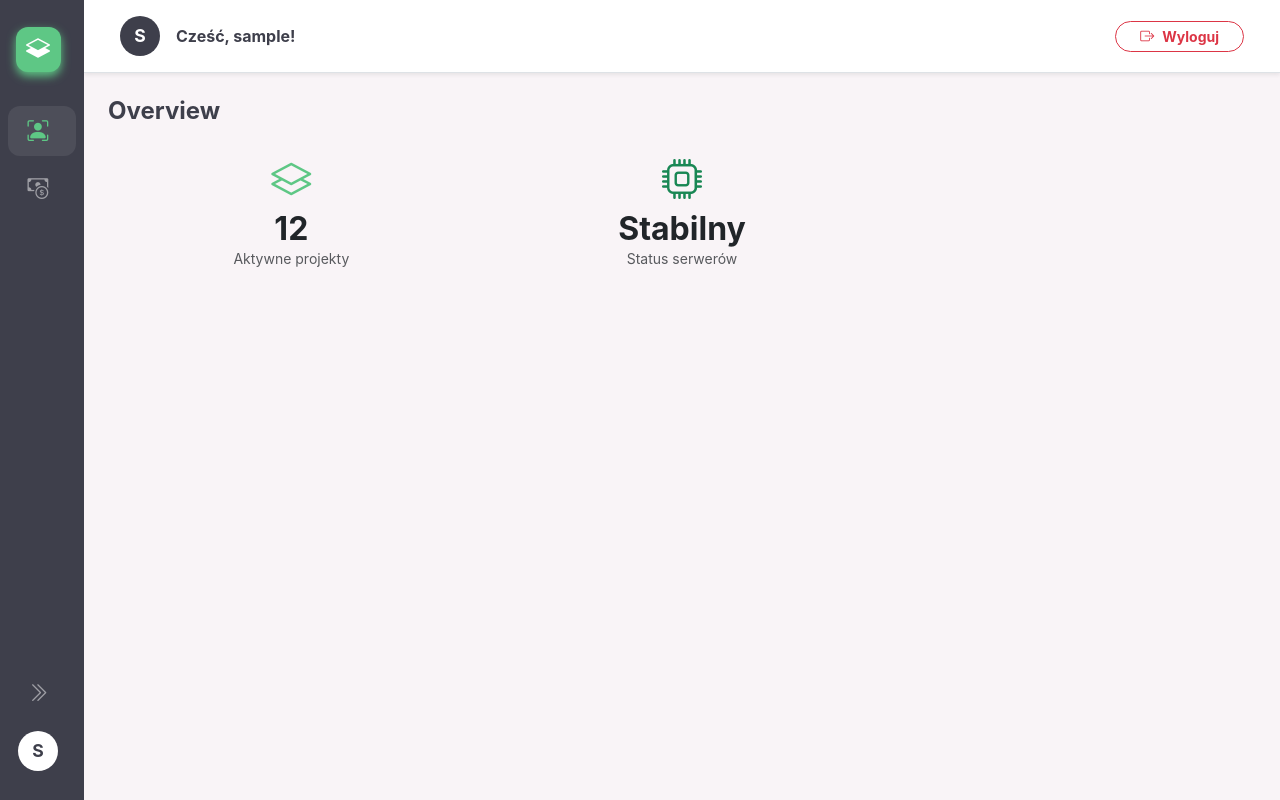
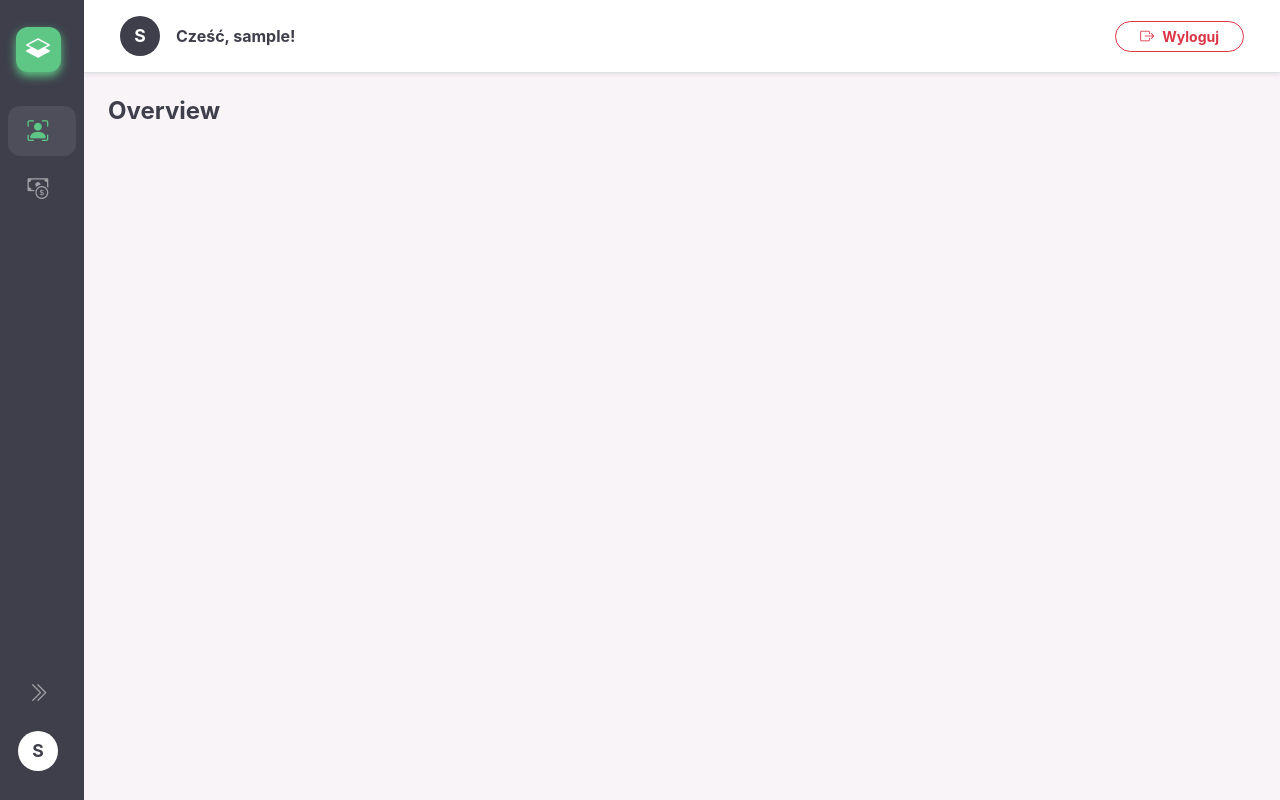
Before and after one commit to Matitek24/SkrzypekAPP, an Angular app: page /dashboard in a window 1280 px wide. Built offline with nearby package versions, Linux system fonts and the light colour scheme; sample sign-in values are in the browser's storage.

Commit message:
accountlist

```diff
--- a/src/app/components/account-list/account-list.html
+++ b/src/app/components/account-list/account-list.html
@@ -2,7 +2,7 @@
 
     <header class="balance-section">
       <p class="balance-subtitle">Dostępne środki</p>
-      <h1 class="balance-total">{{ total | currency:'PLN':'symbol':'1.2-2' }}</h1>
+      <h1 class="balance-total">{{ total | currency:' PLN ':'symbol':'1.2-2' }}</h1>
     </header>
 
     <section class="accounts-container">
@@ -23,7 +23,7 @@
               <span class="bank-name">{{ item.definition.name }}</span>
             </div>
             <div class="card-right">
-              <span class="bank-balance">{{ item.balance | currency:'PLN' }}</span>
+              <span class="bank-balance">{{ item.balance | currency:' PLN ' }}</span>
               <i class="fa-solid fa-chevron-right arrow-icon"></i>
             </div>
           </div>
--- a/src/app/components/account-list/account-list.ts
+++ b/src/app/components/account-list/account-list.ts
@@ -1,12 +1,12 @@
 import { Component, OnInit } from '@angular/core';
 import { AccountService } from '../../core/services/account';
 import { Account } from '../../core/models/account.model.js';
-import { CurrencyPipe, DatePipe, CommonModule } from '@angular/common';
+import { CurrencyPipe, CommonModule } from '@angular/common';
 
 @Component({
   selector: 'app-account-list',
   standalone: true,
-  imports: [CurrencyPipe, DatePipe, CommonModule],
+  imports: [CurrencyPipe, CommonModule],
   templateUrl: './account-list.html',
   styleUrl: './account-list.css'
 })
--- a/src/app/components/overview/overview.html
+++ b/src/app/components/overview/overview.html
@@ -1,17 +1 @@
 <h4 class="fw-bold mb-4" style="color: var(--brand-primary)">Overview</h4>
-<div class="row g-4">
-  <div class="col-md-4">
-    <div class="sk-card text-center">
-      <i class="bi bi-layers text-brand-accent fs-1 mb-2"></i>
-      <h2 class="fw-bold m-0">12</h2>
-      <p class="text-muted small mb-0">Aktywne projekty</p>
-    </div>
-  </div>
-  <div class="col-md-4">
-    <div class="sk-card text-center">
-      <i class="bi bi-cpu text-success fs-1 mb-2"></i>
-      <h2 class="fw-bold m-0">Stabilny</h2>
-      <p class="text-muted small mb-0">Status serwerów</p>
-    </div>
-  </div>
-</div>
```
